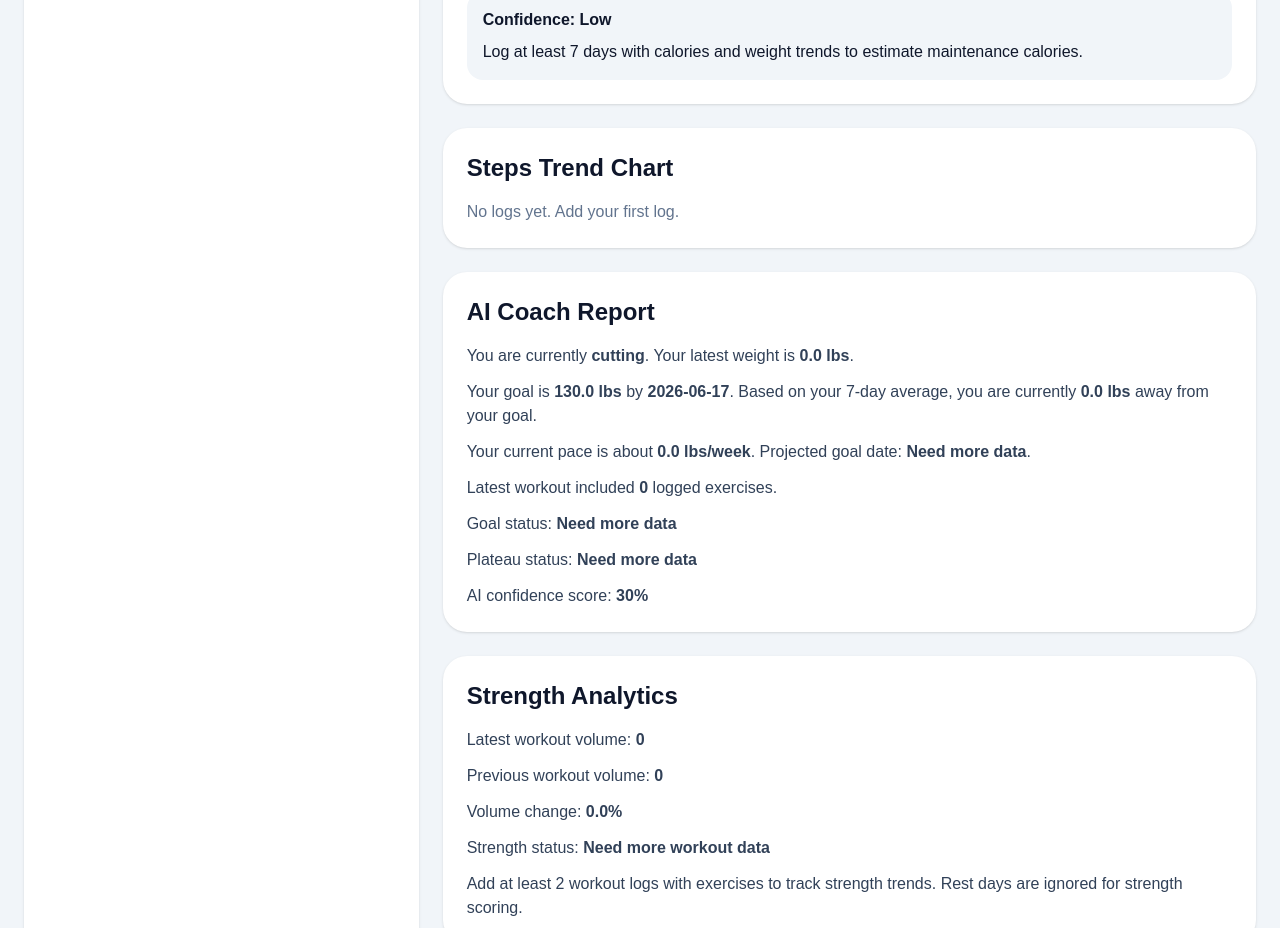
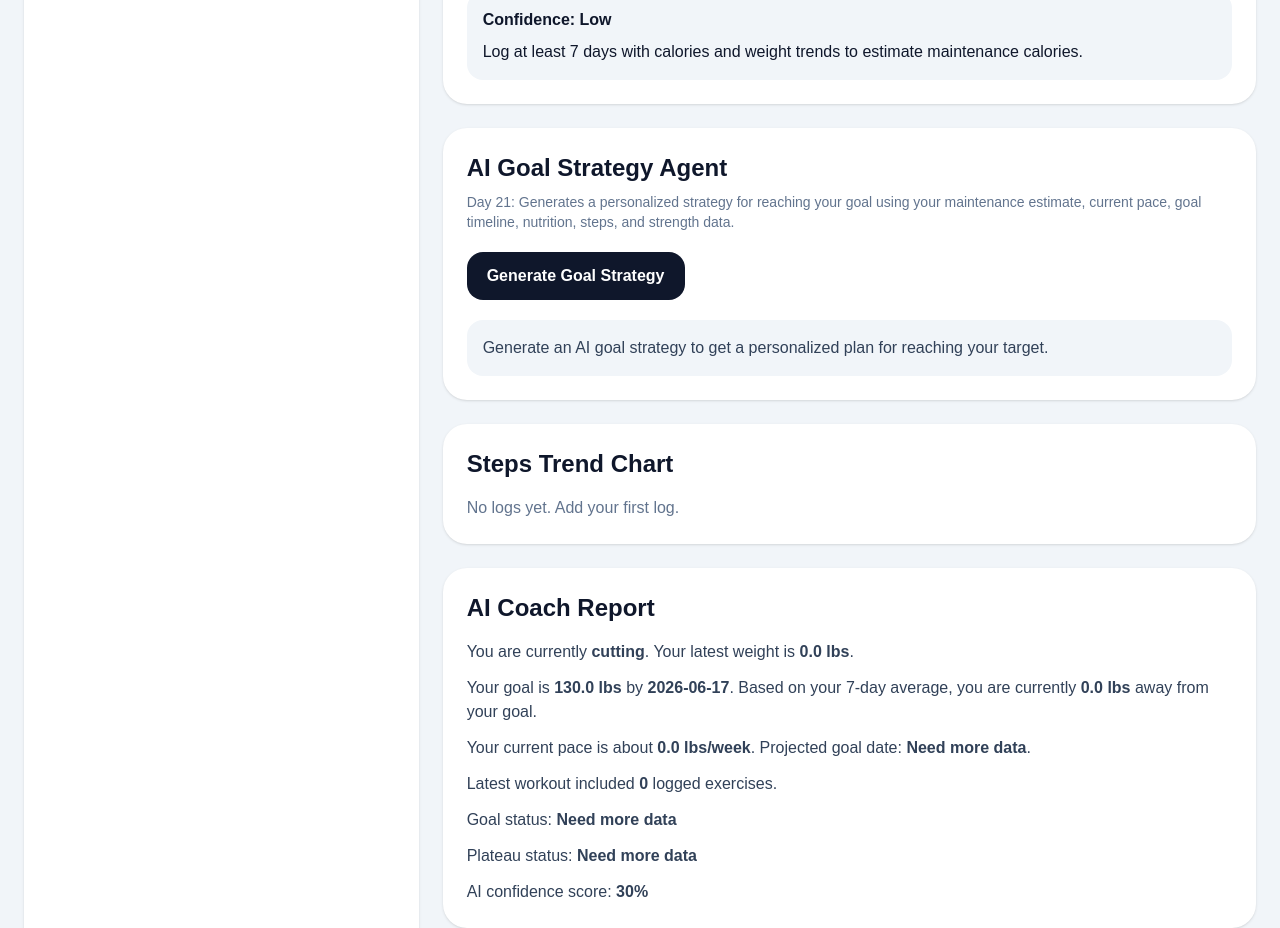
Before and after one commit to ayushs36/fitcheck-ai, a Next.js app: page / in a window 1280 px wide. Shown: the part 1960-2888 px from the top of the page. Built offline with nearby package versions, Linux system fonts and the light colour scheme.

Commit message:
Add Day 21 AI goal strategy agent

```diff
--- a/app/page.tsx
+++ b/app/page.tsx
@@ -103,6 +103,10 @@ const [aiWeeklyReport, setAiWeeklyReport] = useState(
 const [isWeeklyReportLoading, setIsWeeklyReportLoading] =
   useState(false);
   const [aiHistory, setAiHistory] = useState<AIConversation[]>([]);
+  const [goalStrategy, setGoalStrategy] = useState(
+  "Generate an AI goal strategy to get a personalized plan for reaching your target."
+);
+const [isGoalStrategyLoading, setIsGoalStrategyLoading] = useState(false);
   useEffect(() => {
     const savedAiHistory = localStorage.getItem(AI_HISTORY_KEY);
     if (savedAiHistory) setAiHistory(JSON.parse(savedAiHistory));
@@ -955,6 +959,82 @@ saveAIConversation(
     );
   } finally {
     setIsWeeklyReportLoading(false);
+  }
+}
+async function generateGoalStrategy() {
+  if (logs.length < 7) {
+    setGoalStrategy(
+      "You need at least 7 saved logs before FitCheck AI can generate a reliable goal strategy."
+    );
+    return;
+  }
+
+  setIsGoalStrategyLoading(true);
+  setGoalStrategy("FitCheck AI is generating your goal strategy...");
+
+  const strategyContext = {
+    goal,
+    latestWeight,
+    effectiveWeight,
+    sevenDayAverage,
+    fourteenDayAverage,
+    goalWeight,
+    goalDate,
+    poundsToGoal,
+    poundsRemaining,
+    currentPace,
+    requiredWeeklyLoss,
+    projectedGoalDateText,
+    goalStatus,
+    plateauStatus,
+    avgCalories,
+    avgProtein,
+    avgSteps,
+    strengthStatus,
+    strengthInsight,
+    maintenanceEstimate,
+    goalFeasibility,
+    weeklyAIReview,
+    recommendation,
+    logsCount: logs.length,
+  };
+
+  try {
+    const response = await fetch("/api/fitcheck-ai", {
+      method: "POST",
+      headers: {
+        "Content-Type": "application/json",
+      },
+      body: JSON.stringify({
+        question:
+          "Create a personalized goal strategy. Include target calories, protein target, step target, training focus, recovery focus, realistic weekly loss, and whether the goal timeline should stay the same or be adjusted.",
+        context: strategyContext,
+      }),
+    });
+
+    const data = await response.json();
+
+    if (!response.ok) {
+      throw new Error(data.error || "Failed to generate goal strategy.");
+    }
+
+    const strategyAnswer = data.answer || "No goal strategy was generated.";
+
+    setGoalStrategy(strategyAnswer);
+    saveAIConversation(
+      "Ask AI",
+      "Generate personalized goal strategy",
+      strategyAnswer
+    );
+  } catch (error) {
+    console.error(error);
+
+    const message =
+      error instanceof Error ? error.message : "Unknown goal strategy error.";
+
+    setGoalStrategy(`AI goal strategy failed: ${message}`);
+  } finally {
+    setIsGoalStrategyLoading(false);
   }
 }
   return (
@@ -1369,6 +1449,27 @@ saveAIConversation(
     </p>
   </div>
 </section>
+<section className="rounded-3xl bg-white p-6 shadow-sm">
+  <h2 className="text-2xl font-semibold">AI Goal Strategy Agent</h2>
+
+  <p className="mt-2 text-sm text-slate-500">
+    Day 21: Generates a personalized strategy for reaching your goal using your
+    maintenance estimate, current pace, goal timeline, nutrition, steps, and
+    strength data.
+  </p>
+
+  <button
+    onClick={generateGoalStrategy}
+    disabled={isGoalStrategyLoading}
+    className="mt-5 rounded-2xl bg-slate-900 px-5 py-3 font-semibold text-white disabled:opacity-50"
+  >
+    {isGoalStrategyLoading ? "Generating..." : "Generate Goal Strategy"}
+  </button>
+
+  <div className="mt-5 whitespace-pre-wrap rounded-2xl bg-slate-100 p-4 text-slate-700">
+    {goalStrategy}
+  </div>
+</section>
 
             <section className="rounded-3xl bg-white p-6 shadow-sm">
               <h2 className="text-2xl font-semibold">Steps Trend Chart</h2>
```
